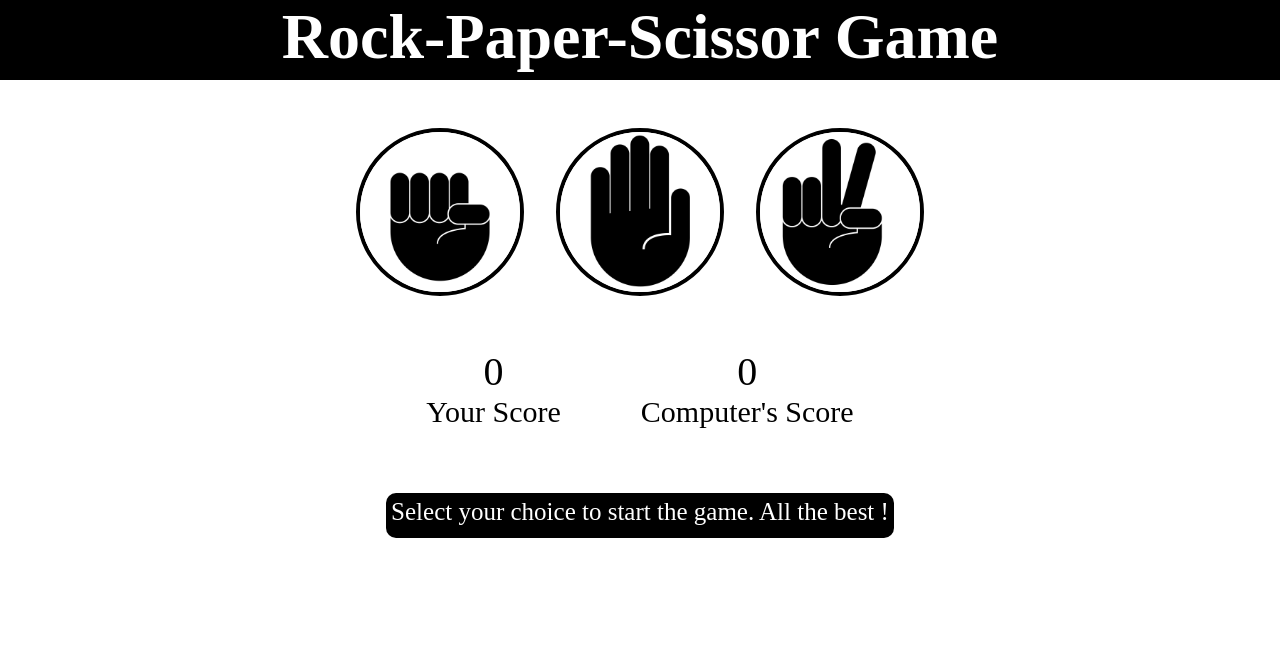
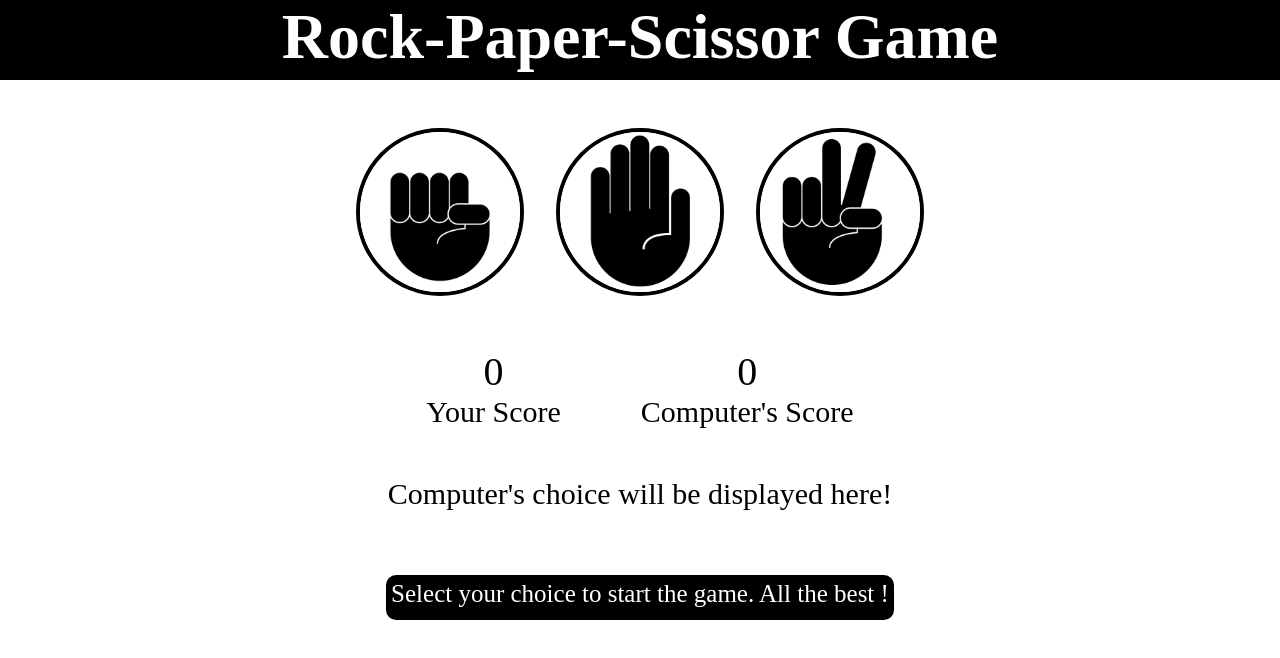
Before and after one commit to paudelkrishna1010/Rock-Paper-Scissor-Game, a plain HTML site: page index.html in a window 1280 px wide. Drawn offline with Linux system fonts and the light colour scheme.

Commit message:
display of computer's choice added

```diff
--- a/index.css
+++ b/index.css
@@ -40,6 +40,15 @@
     font-size: 40px;
 }
 
+.movemsg{
+    display: flex;
+    justify-content: center;
+    margin-top: 3rem;
+    gap: 5rem;
+    text-align: center;
+    font-size: 30px;
+}
+
 .msgcontainer{
     display: flex;
     justify-content: center;
--- a/index.html
+++ b/index.html
@@ -38,6 +38,9 @@
             </div>
 
         </div>
+        <div class="movemsg">
+            <div id="cmove">Computer's choice will be displayed here! </div>
+        </div>
         <div class="msgcontainer">
             <div class="msg">
                  Select your choice to start the game.
--- a/index.js
+++ b/index.js
@@ -9,17 +9,21 @@ let userscore = document.getElementById("userscore");
 let compscore = document.getElementById("compscore");
 let uscore = 0;
 let cscore = 0;
+let mvemsg= document.getElementById("cmove");
 
 function scoreupdate() {
   userscore.innerText = uscore;
   compscore.innerText = cscore;
 }
-
+function mveupdtmsg(){
+  mvemsg.innerText=`Computer choosed : ${computerchoice}`;
+}
 rock.addEventListener("click", () => {
   console.log("User clicked on rock");
   computerchoice = compchoicegen();
   userchoice = options[0];
   console.log(`computer choosed ${computerchoice}`);
+  mveupdtmsg();
   gamelogic(userchoice, computerchoice);
 });
 
@@ -28,6 +32,7 @@ paper.addEventListener("click", () => {
   computerchoice = compchoicegen();
   userchoice = options[1];
   console.log(`computer choosed ${computerchoice}`);
+  mveupdtmsg();
   gamelogic(userchoice, computerchoice);
 });
 
@@ -36,6 +41,7 @@ scissor.addEventListener("click", () => {
   computerchoice = compchoicegen();
   userchoice = options[2];
   console.log(`computer choosed ${computerchoice}`);
+  mveupdtmsg();
   gamelogic(userchoice, computerchoice);
 });
 
```
